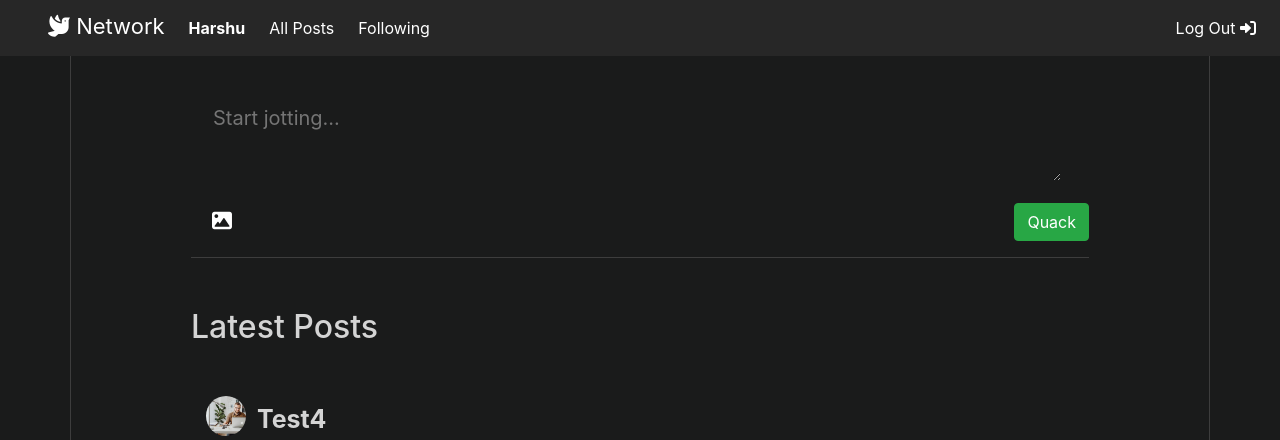
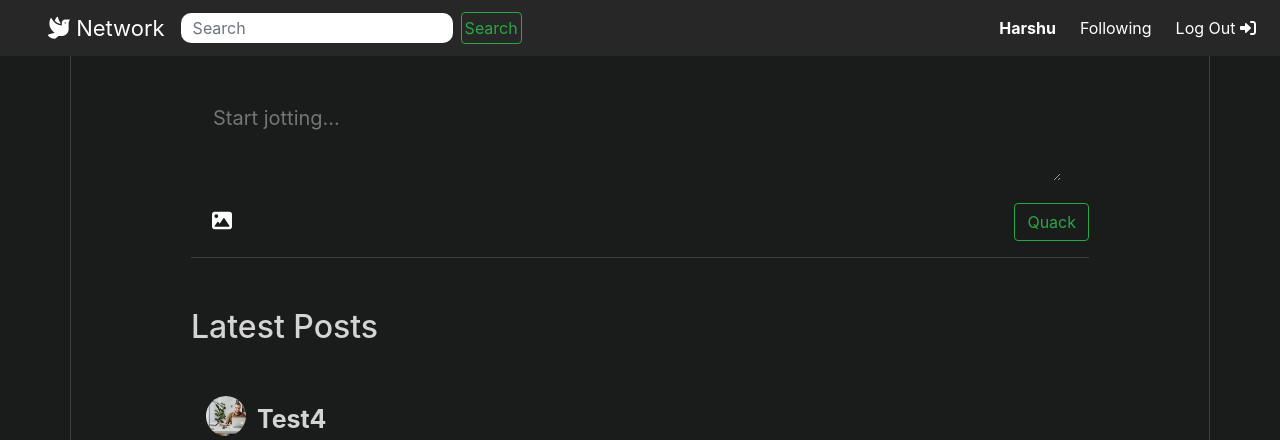
Before and after one commit to sudoharshita16/Social-Network, a Django app: page / in a window 1280 px wide. Shown: the top 440 px of the page. Run offline with Django 3.2, Linux system fonts and the light colour scheme; a user stored in the database is signed in; data comes from the database, SQL or seed files in the repository; both versions use the stored data as it was after the commit; parts of the project's set-up code (start-up, migrations or seed data) failed here and were passed over; some libraries are stand-ins or nearby versions.

Commit message:
add comment model, add search option frontend in nav bar

```diff
--- a/network/project4/network/admin.py
+++ b/network/project4/network/admin.py
@@ -1,7 +1,8 @@
 from django.contrib import admin
-from .models import User, Post, UserProfile
+from .models import User, Post, UserProfile, Comments
 
 # Register your models here.
 admin.site.register(User)
 admin.site.register(UserProfile)
 admin.site.register(Post)
+admin.site.register(Comments)
--- a/network/project4/network/models.py
+++ b/network/project4/network/models.py
@@ -57,3 +57,14 @@ class Post(models.Model):
 
     def __str__(self):
         return f"{self.data} by {self.user}"
+
+
+class Comments(models.Model):
+    user = models.ForeignKey(User ,on_delete = models.CASCADE, related_name = "comments")
+    post = models.ForeignKey(Post, on_delete = models.CASCADE, related_name = "comments")
+    comment = models.TextField(null = True)
+    time = models.DateTimeField(blank=True)
+    commentLikers = models.ManyToManyField(User, related_name = "liked_comments",blank=True)
+
+    def __str__(self):
+        return f"by {self.user}, content is- {self.comment}"
--- a/network/project4/network/static/network/styles.css
+++ b/network/project4/network/static/network/styles.css
@@ -436,3 +436,14 @@ cursor: pointer; /* "hand" cursor */
 .defaultCursor:hover {
   cursor:default;
 }
+
+
+.searchBar {
+  margin-left: 8px;
+  border-radius: 10px;
+  height: 30px;
+}
+
+.searchButton {
+  padding: 3px;
+}
--- a/network/project4/network/templates/network/index.html
+++ b/network/project4/network/templates/network/index.html
@@ -20,7 +20,7 @@
         <label for="myfile"><i class="fa-solid fa-image"></i></label>
       </div>
       <div class="col">
-        <button type="submit" value="Post "class="submit-btn btn btn-success">
+        <button type="submit" value="Post "class="submit-btn btn btn-outline-success">
           Quack
         </button>
       </div>
@@ -197,7 +197,7 @@
                     <label for="myfile"><i class="fa-solid fa-image"></i></label>
                   </div>
                   <div class="col">
-                    <input type="submit" value="Post" class="btn btn-success post-button"></button>
+                    <input type="submit" value="Post" class="btn btn-outline-success post-button"></button>
                   </div>
                 </div>
               </form>
--- a/network/project4/network/templates/network/layout.html
+++ b/network/project4/network/templates/network/layout.html
@@ -30,21 +30,10 @@
                 <li class="nav-item active logo" style="margin-left: 8px;">
                   <a class="nav-link" href="{% url 'index' %}"><i class="fa-solid fa-dove"></i></i> Network <span class="sr-only">(current)</span></a>
                 </li>
-                {% if user.is_authenticated %}
-                <li class="nav-item active nav_opt" style="margin-left: 8px;">
-                  <a class="nav-link" href="{% url 'profile' user.id %}"><strong>{{ user.username | title }}</strong></a>
-                </li>
-                {% endif %}
-
-                <li class="nav-item active nav_opt" style="margin-left: 8px;">
-                  <a class="nav-link" href="{% url 'index' %}">All Posts</a>
-                </li>
-
-                {% if user.is_authenticated %}
-                <li class="nav-item active nav_opt" style="margin-left: 8px;">
-                  <a class="nav-link" href="{% url 'following_post' %}">Following</a>
-                </li>
-                {% endif %}
+                <form class="form-inline my-2 my-lg-0">
+                  <input class="form-control mr-sm-2 searchBar" type="search" placeholder="Search" aria-label="Search">
+                  <button class="btn btn-outline-success my-2 my-sm-0 searchButton" type="submit">Search</button>
+                </form>
 
 
 
@@ -52,6 +41,12 @@
               </ul>
               {% if user.is_authenticated %}
               <ul class="navbar-nav ml-auto">
+                <li class="nav-item active nav_opt" style="margin-left: 8px;">
+                  <a class="nav-link" href="{% url 'profile' user.id %}"><strong>{{ user.username | title }}</strong></a>
+                </li>
+                <li class="nav-item active nav_opt" style="margin-left: 8px;">
+                  <a class="nav-link" href="{% url 'following_post' %}">Following</a>
+                </li>
                   {% comment %} <li class="nav-item active nav_opt" style="margin-left: 8px;">
                     <a href="#" class="nav-link" onclick="show()">Notifications <i class="fa-solid fa-bell"></i></a>
                   </li> {% endcomment %}
@@ -61,6 +56,9 @@
               </ul>
               {% else %}
               <ul class="navbar-nav ml-auto">
+                <li class="nav-item active nav_opt" style="margin-left: 8px;">
+                  <a class="nav-link" href="{% url 'index' %}">All Posts</a>
+                </li>
                 <li class="nav-item active nav_opt" style="margin-left: 8px;">
                     <a href="{% url 'register' %}" class="nav-link">Register </a>
                 </li>
--- a/network/project4/network/templates/network/login.html
+++ b/network/project4/network/templates/network/login.html
@@ -21,7 +21,7 @@
         <div class="form-group">
             <input class="form-control" type="password" name="password" placeholder="Password">
         </div>
-        <input class="btn btn-success" type="submit" value="Login">
+        <input class="btn btn-outline-success" type="submit" value="Login">
         <div class="user-end">
             Don't have an account? <a href="{% url 'register' %}">Register here.</a>
         </div>
--- a/network/project4/network/templates/network/register.html
+++ b/network/project4/network/templates/network/register.html
@@ -25,7 +25,7 @@
         <div class="form-group">
             <input class="form-control" type="password" name="confirmation" placeholder="Confirm Password">
         </div>
-        <input class="btn btn-success" type="submit" value="Register">
+        <input class="btn btn-outline-success" type="submit" value="Register">
         <div class="user-end">
             Already have an account? <a href="{% url 'login' %}">Log In here.</a>
         </div>
```
Also changed, not shown: network/project4/db.sqlite3, network/project4/network/migrations/0007_comments.py (added).
